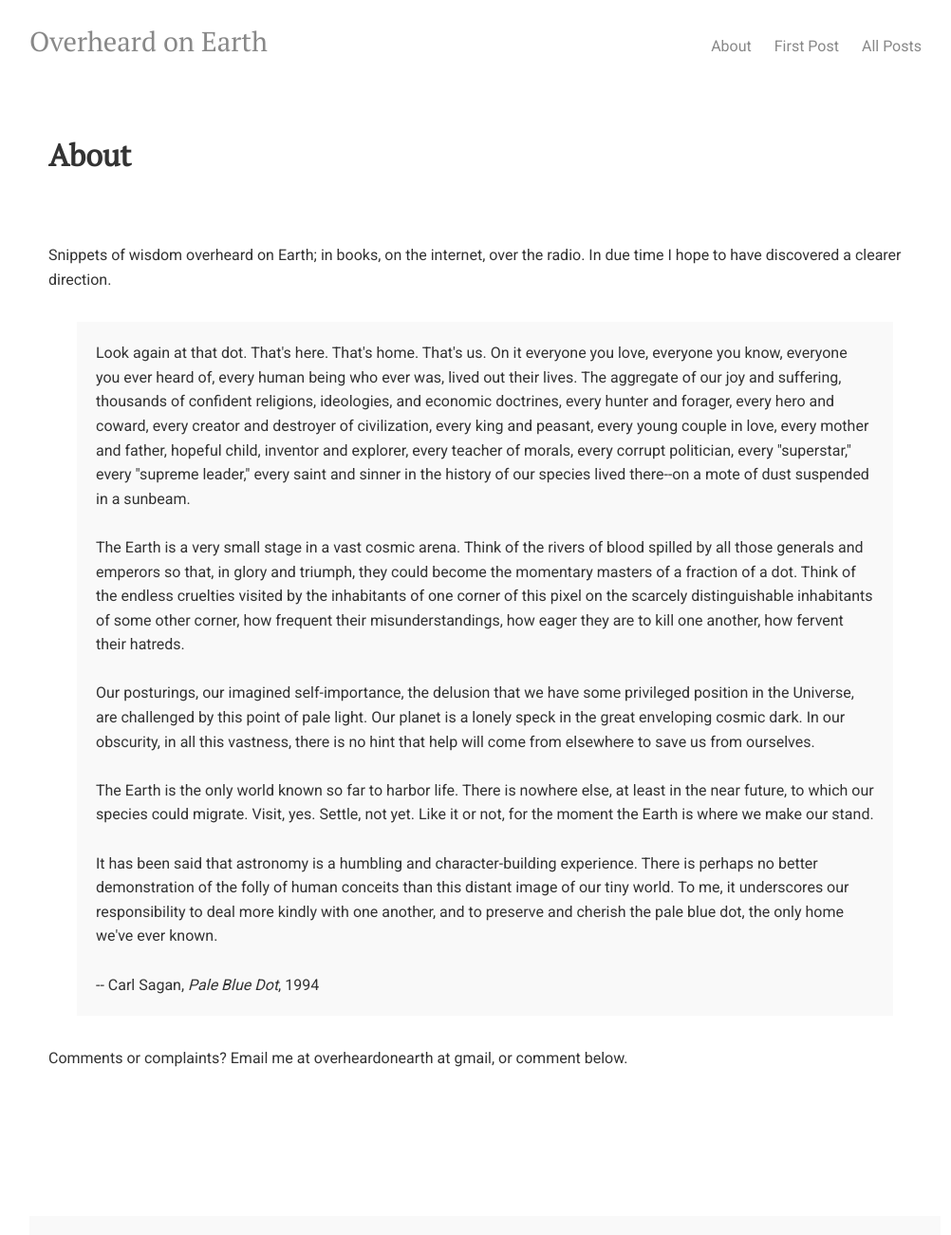
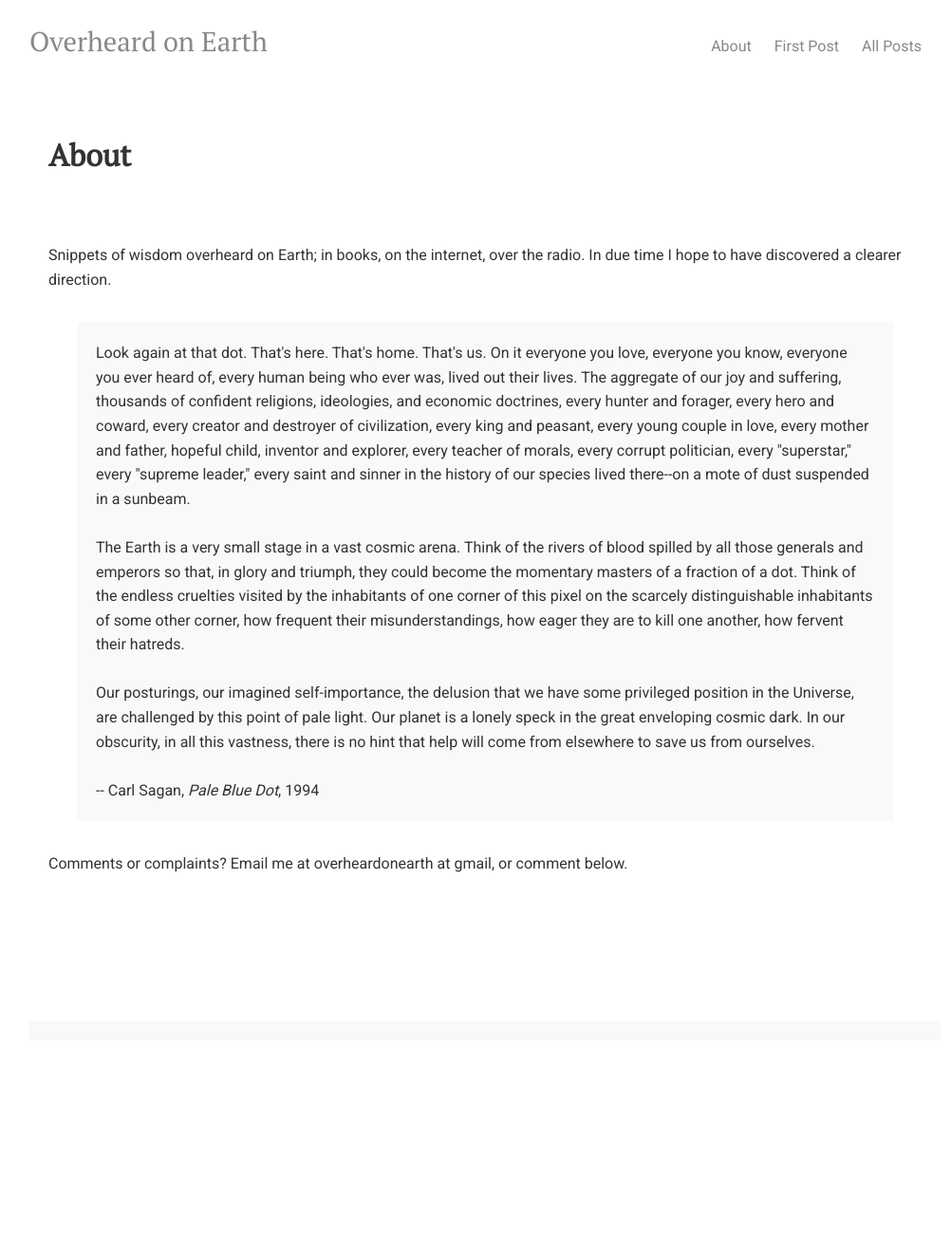
Before and after one commit to overheardonearth/overheardonearth.github.io, a Jekyll site: the page built from about/index.html, in a window 1280 px wide. Shown: the whole page at 95% size, without its empty margins (129-1131 px from the left). Built offline with Jekyll 4.4.1, drawn with Linux system fonts in a browser that asks for light colours; comment, search, counter and statistics services are not loaded; after the commit the page ends 1096 px from its top, so only the background shows below that.

Commit message:
Update index.html

```diff
--- a/about/index.html
+++ b/about/index.html
@@ -13,10 +13,6 @@ The Earth is a very small stage in a vast cosmic arena. Think of the rivers of b
 <br><br>
 Our posturings, our imagined self-importance, the delusion that we have some privileged position in the Universe, are challenged by this point of pale light. Our planet is a lonely speck in the great enveloping cosmic dark. In our obscurity, in all this vastness, there is no hint that help will come from elsewhere to save us from ourselves.
 <br><br>
-The Earth is the only world known so far to harbor life. There is nowhere else, at least in the near future, to which our species could migrate. Visit, yes. Settle, not yet. Like it or not, for the moment the Earth is where we make our stand.
-<br><br>
-It has been said that astronomy is a humbling and character-building experience. There is perhaps no better demonstration of the folly of human conceits than this distant image of our tiny world. To me, it underscores our responsibility to deal more kindly with one another, and to preserve and cherish the pale blue dot, the only home we've ever known.
-<br><br>
   -- Carl Sagan, <i>Pale Blue Dot</i>, 1994
 
 </div>
```
